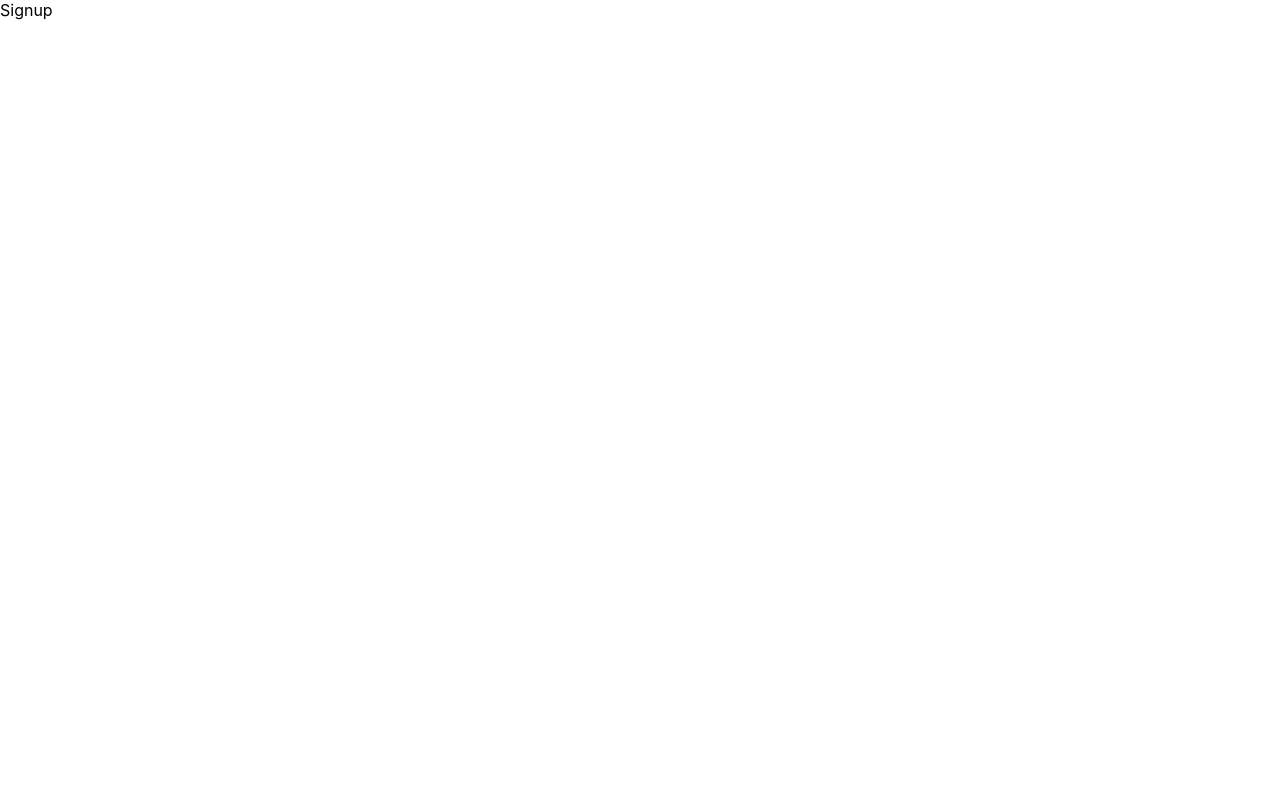
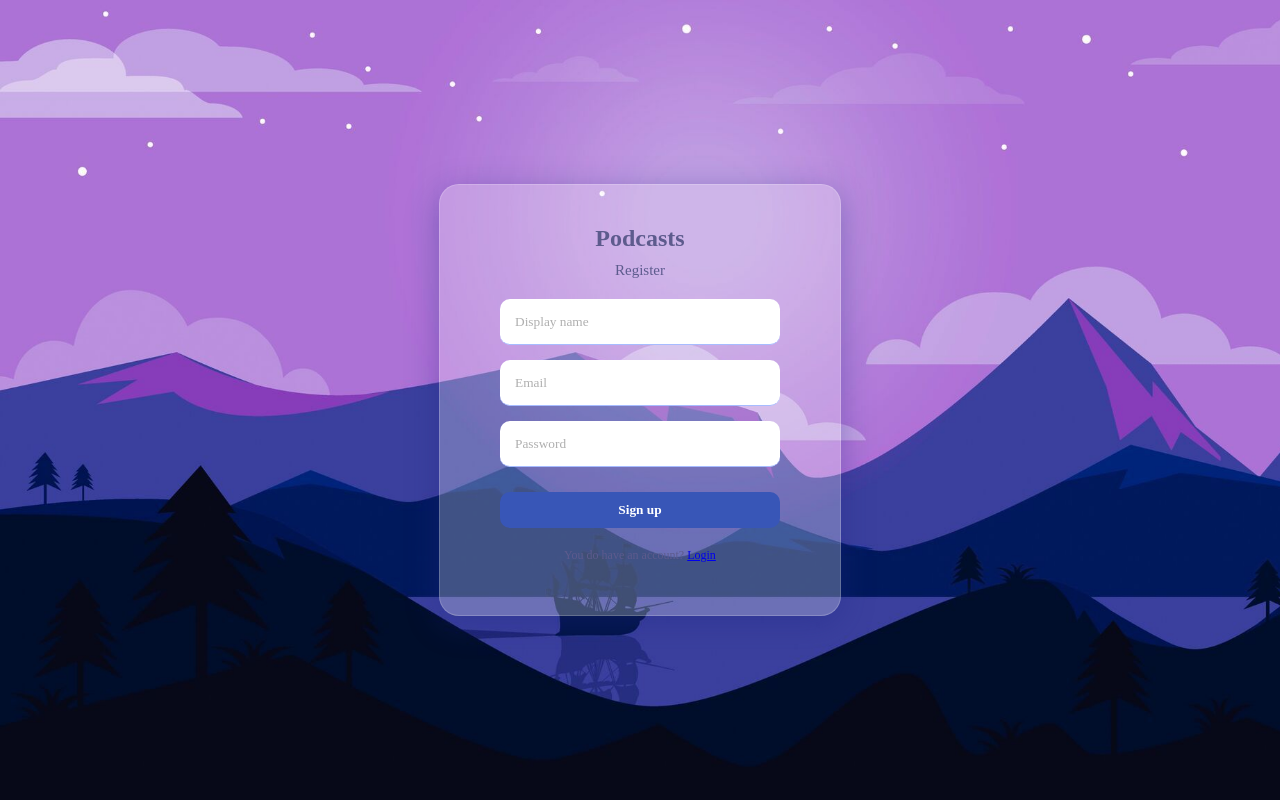
Before and after one commit to sudomaxi/sudo_flipr_podcast_frontend, a React (Create React App) app: page /signup in a window 1280 px wide. Built offline with nearby package versions, Linux system fonts and the light colour scheme.

Commit message:
signup login page

```diff
--- a/package.json
+++ b/package.json
@@ -10,6 +10,7 @@
     "react-dom": "^18.2.0",
     "react-router-dom": "^6.10.0",
     "react-scripts": "5.0.1",
+    "sass": "^1.62.0",
     "web-vitals": "^2.1.4"
   },
   "scripts": {
--- a/src/App.js
+++ b/src/App.js
@@ -23,8 +23,14 @@ function App() {
             </ProtectedRoute>
           }
         />
-        <Route path="/login" element={<Login />} />
-        <Route path="/signup" element={<Signup />} />
+        <Route
+          path="/login"
+          element={<Login setCurrentUser={setCurrentUser} />}
+        />
+        <Route
+          path="/signup"
+          element={<Signup setCurrentUser={setCurrentUser} />}
+        />
       </Routes>
     </div>
   );
--- a/src/index.css
+++ /dev/null
@@ -1,13 +0,0 @@
-body {
-  margin: 0;
-  font-family: -apple-system, BlinkMacSystemFont, 'Segoe UI', 'Roboto', 'Oxygen',
-    'Ubuntu', 'Cantarell', 'Fira Sans', 'Droid Sans', 'Helvetica Neue',
-    sans-serif;
-  -webkit-font-smoothing: antialiased;
-  -moz-osx-font-smoothing: grayscale;
-}
-
-code {
-  font-family: source-code-pro, Menlo, Monaco, Consolas, 'Courier New',
-    monospace;
-}
--- a/src/index.js
+++ b/src/index.js
@@ -1,6 +1,6 @@
 import React from "react";
 import ReactDOM from "react-dom/client";
-import "./index.css";
+import "./index.scss";
 import App from "./App";
 import { BrowserRouter } from "react-router-dom";
 
--- /dev/null
+++ b/src/index.scss
@@ -0,0 +1,119 @@
+@mixin mobile {
+  @media screen and (max-width: 480px) {
+    @content;
+  }
+}
+
+@mixin tablet {
+  @media screen and (max-width: 768px) {
+    @content;
+  }
+}
+
+@mixin laptop {
+  @media screen and (max-width: 1200px) {
+    @content;
+  }
+}
+
+body {
+  margin: 0;
+  font-family: -apple-system, BlinkMacSystemFont, 'Segoe UI', 'Roboto', 'Oxygen',
+    'Ubuntu', 'Cantarell', 'Fira Sans', 'Droid Sans', 'Helvetica Neue',
+    sans-serif;
+  -webkit-font-smoothing: antialiased;
+  -moz-osx-font-smoothing: grayscale;
+}
+
+code {
+  font-family: source-code-pro, Menlo, Monaco, Consolas, 'Courier New',
+    monospace;
+}
+
+.formContainer {
+  background-image: url('./assets/bg.jpg');
+  background-size: cover;
+  height: 100vh;
+  display: flex;
+  align-items: center;
+  justify-content: center;
+  font-family: cursive;
+
+  .formWrapper {
+    padding: 40px 60px;
+    border-radius: 20px;
+    display: flex;
+    flex-direction: column;
+    gap: 10px;
+    align-items: center;
+    box-shadow: 0px 2px 50px gray;
+    background: rgba(255, 255, 255, 0.25);
+    box-shadow: 0 8px 32px 0 rgba(31, 38, 135, 0.37);
+    // backdrop-filter: blur(4px);
+    border: 1px solid rgba(255, 255, 255, 0.18);
+
+    .logo {
+      color: #5d5b8d;
+      font-weight: bold;
+      font-size: 24px;
+
+    }
+
+    .title {
+      color: #5d5b8d;
+      padding-bottom: 10px;
+      font-size: 15px;
+    }
+
+    form {
+      display: flex;
+      flex-direction: column;
+      gap: 15px;
+      font-family: cursive;
+
+      input {
+        padding: 15px;
+        border: none;
+        width: 250px;
+        border-bottom: 1px solid #a7bcff;
+        border-radius: 10px;
+
+        &::placeholder {
+          color: rgb(175, 175, 175);
+          font-family: cursive;
+        }
+      }
+
+      button {
+        background-color: #3856b7;
+        color: white;
+        padding: 10px;
+        margin-top: 10px;
+        font-weight: bold;
+        border: none;
+        cursor: pointer;
+        border-radius: 10px;
+        font-family: cursive;
+      }
+
+      label {
+        display: flex;
+        align-items: center;
+        gap: 10px;
+        color: #8da4f1;
+        font-size: 12px;
+        cursor: pointer;
+
+        img {
+          width: 32px;
+        }
+      }
+    }
+
+    p {
+      color: #5d5b8d;
+      font-size: 12px;
+      margin-top: 10px;
+    }
+  }
+}
--- a/src/pages/Home.jsx
+++ b/src/pages/Home.jsx
@@ -5,6 +5,7 @@ import Dashboard from "../components/Dashboard";
 export default function Home() {
   return (
     <div>
+      Home
       <Navbar />
       <Dashboard />
     </div>
--- a/src/pages/Login.jsx
+++ b/src/pages/Login.jsx
@@ -1,5 +1,39 @@
-import React from "react";
+import React, { useState } from "react";
+import { Link, useNavigate } from "react-router-dom";
 
-export default function Login() {
-  return <div>Login</div>;
+export default function Login({ setCurrentUser }) {
+  const [err, setErr] = useState(false);
+  const navigate = useNavigate();
+
+  const handleSubmit = async (e) => {
+    e.preventDefault();
+    const email = e.target[0].value;
+    const password = e.target[1].value;
+    setCurrentUser(email);
+
+    try {
+      //signup function
+      navigate("/");
+    } catch (err) {
+      setErr(true);
+      alert(err.message);
+    }
+  };
+  return (
+    <div className="formContainer">
+      <div className="formWrapper">
+        <span className="logo">Podcasts</span>
+        <span className="title">Login</span>
+        <form onSubmit={handleSubmit}>
+          <input required type="email" placeholder="Email" />
+          <input required type="password" placeholder="Password" />
+          <button>Sign in</button>
+          {err && <span>Something went wrong! </span>}
+        </form>
+        <p>
+          You don't have an account? <Link to="/signup">Register</Link>
+        </p>
+      </div>
+    </div>
+  );
 }
--- a/src/pages/Signup.jsx
+++ b/src/pages/Signup.jsx
@@ -1,5 +1,45 @@
-import React from "react";
+import React, { useState } from "react";
+import { Link, useNavigate } from "react-router-dom";
 
-export default function Signup() {
-  return <div>Signup</div>;
+export default function Signup({ setCurrentUser }) {
+  const [err, setErr] = useState(false);
+  const [loading, setLoading] = useState(false);
+  const navigate = useNavigate();
+
+  const handleSubmit = async (e) => {
+    setLoading(true);
+    e.preventDefault();
+    const displayName = e.target[0].value;
+    const email = e.target[1].value;
+    const password = e.target[2].value;
+    setCurrentUser(email);
+
+    try {
+      //signup function
+      navigate("/");
+    } catch (err) {
+      setErr(true);
+      alert(err.message);
+    }
+  };
+  return (
+    <div className="formContainer">
+      <div className="formWrapper">
+        <span className="logo">Podcasts</span>
+        <span className="title">Register</span>
+        <form onSubmit={handleSubmit}>
+          <input required type="text" placeholder="Display name" />
+          <input required type="email" placeholder="Email" />
+          <input required type="password" placeholder="Password" />
+          <input required style={{ display: "none" }} type="file" id="file" />
+          <button disabled={loading}>Sign up</button>
+          {loading && "Signing Up ..."}
+          {err && <span>Something went wrong!</span>}
+        </form>
+        <p>
+          You do have an account? <Link to="/login">Login</Link>
+        </p>
+      </div>
+    </div>
+  );
 }
```
Also changed, not shown: src/assets/bg.jpg (added), 1 other file (tests, documents, lock files or other folders).
